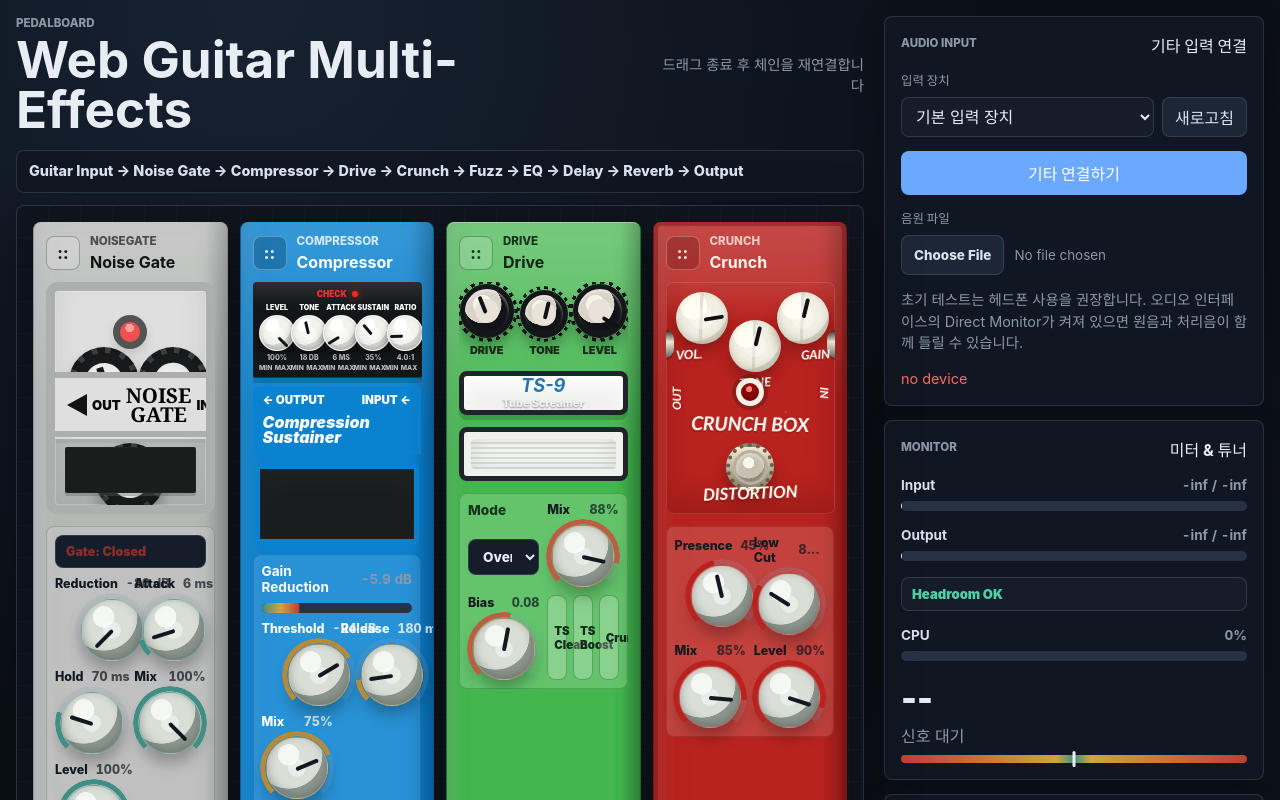
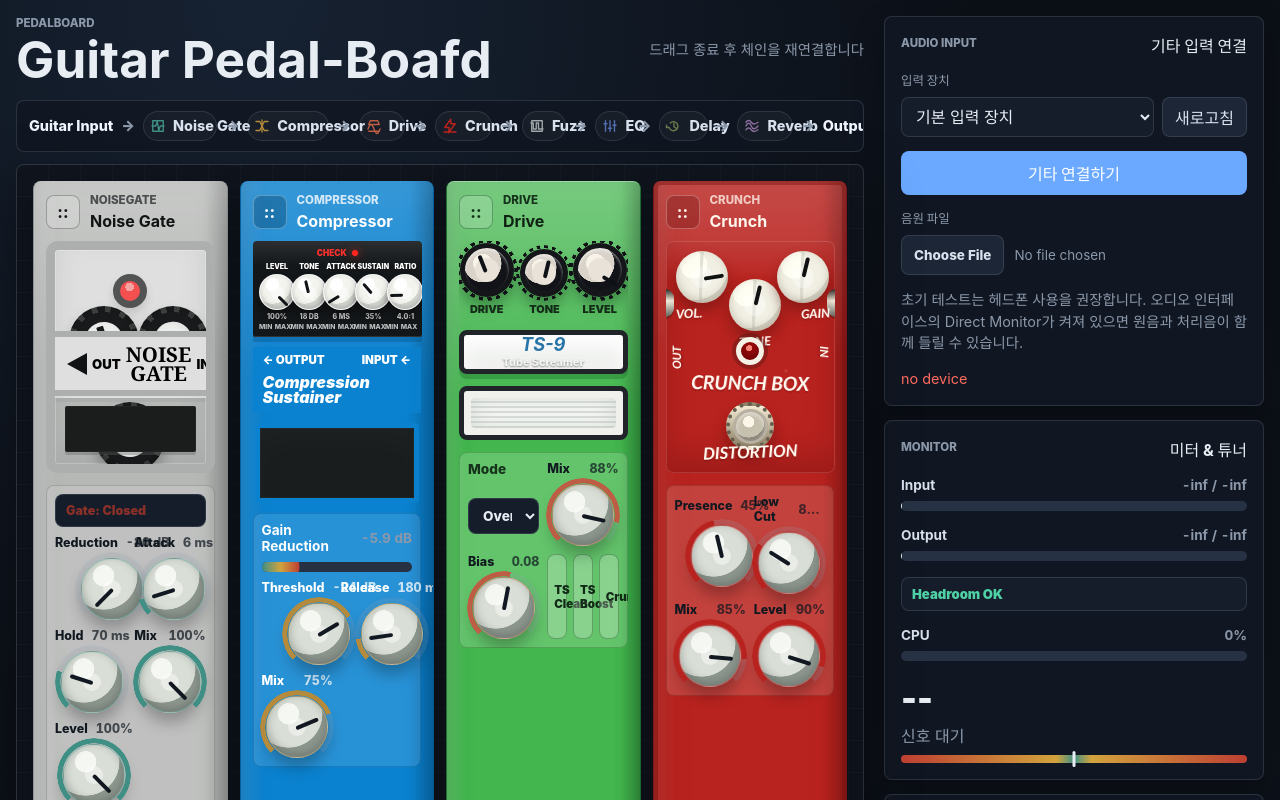
Before and after one commit to kimyounggaur/Guitar-Pedalboard, a React (Vite) app: page / in a window 1280 px wide. Shown: the top 800 px of the page. Built offline with nearby package versions, Linux system fonts and the light colour scheme.

Commit message:
Add chain icons and update app title

```diff
--- a/index.html
+++ b/index.html
@@ -3,7 +3,7 @@
   <head>
     <meta charset="UTF-8" />
     <meta name="viewport" content="width=device-width, initial-scale=1.0" />
-    <title>Web Pedalboard MVP</title>
+    <title>Guitar Pedal-Boafd</title>
   </head>
   <body>
     <div id="root"></div>
--- a/src/components/ChainText.tsx
+++ b/src/components/ChainText.tsx
@@ -1,4 +1,5 @@
 import { usePedalStore } from '../store/pedalStore';
+import { PedalIcon } from './PedalIcon';
 
 export function ChainText() {
   const pedals = usePedalStore((state) => state.pedals);
@@ -13,7 +14,10 @@ export function ChainText() {
         {pedals.map((pedal, index) => (
           <li key={pedal.id}>
             <span>{index + 1}</span>
-            <strong>{pedal.name}</strong>
+            <strong>
+              <PedalIcon type={pedal.type} color={pedal.color} />
+              {pedal.name}
+            </strong>
             {pedal.bypassed && <em>Bypass</em>}
           </li>
         ))}
--- a/src/components/PedalBoard.tsx
+++ b/src/components/PedalBoard.tsx
@@ -17,6 +17,7 @@ import {
 } from '@dnd-kit/sortable';
 import { AudioEngine } from '../audio/AudioEngine';
 import { usePedalStore } from '../store/pedalStore';
+import { PedalIcon } from './PedalIcon';
 import { SortablePedal } from './SortablePedal';
 
 export function PedalBoard() {
@@ -78,13 +79,30 @@ export function PedalBoard() {
       <div className="section-heading">
         <div>
           <p className="eyebrow">Pedalboard</p>
-          <h1>Web Guitar Multi-Effects</h1>
+          <h1>Guitar Pedal-Boafd</h1>
         </div>
         <span className="hint">드래그 종료 후 체인을 재연결합니다</span>
       </div>
 
-      <div className="signal-chain-text" aria-live="polite">
-        {chainText}
+      <div className="signal-chain-text" aria-live="polite" aria-label={chainText}>
+        <span className="chain-endpoint">Guitar Input</span>
+        {pedals.map((pedal) => (
+          <span className="signal-chain-hop" key={pedal.id}>
+            <span className="chain-arrow" aria-hidden="true">
+              -&gt;
+            </span>
+            <span className="chain-effect-pill">
+              <PedalIcon type={pedal.type} color={pedal.color} />
+              <span>{pedal.name}</span>
+            </span>
+          </span>
+        ))}
+        <span className="signal-chain-hop">
+          <span className="chain-arrow" aria-hidden="true">
+            -&gt;
+          </span>
+          <span className="chain-endpoint">Output</span>
+        </span>
       </div>
 
       <DndContext
--- /dev/null
+++ b/src/components/PedalIcon.tsx
@@ -0,0 +1,87 @@
+import type { CSSProperties } from 'react';
+import type { PedalType } from '../audio/types';
+
+interface PedalIconProps {
+  type: PedalType;
+  color?: string;
+}
+
+export function PedalIcon({ type, color = 'var(--accent)' }: PedalIconProps) {
+  const commonProps = {
+    className: 'pedal-type-icon',
+    viewBox: '0 0 24 24',
+    role: 'img' as const,
+    'aria-label': `${type} icon`,
+    style: { '--pedal-icon-color': color } as CSSProperties,
+  };
+
+  switch (type) {
+    case 'noiseGate':
+      return (
+        <svg {...commonProps}>
+          <path d="M4 12h5l2-6 2 12 2-6h5" />
+          <path d="M5 5h14v14H5z" />
+        </svg>
+      );
+    case 'compressor':
+      return (
+        <svg {...commonProps}>
+          <path d="M4 6h5l3 6 3-6h5" />
+          <path d="M4 18h5l3-6 3 6h5" />
+          <path d="M12 4v16" />
+        </svg>
+      );
+    case 'drive':
+      return (
+        <svg {...commonProps}>
+          <path d="M4 16c3-8 5-8 8 0s5 8 8 0" />
+          <path d="M5 19h14" />
+          <path d="M7 5h10l2 5H5z" />
+        </svg>
+      );
+    case 'crunch':
+      return (
+        <svg {...commonProps}>
+          <path d="M13 3 5 14h6l-1 7 9-12h-6z" />
+          <path d="M4 20h16" />
+        </svg>
+      );
+    case 'fuzz':
+      return (
+        <svg {...commonProps}>
+          <path d="M4 8h3v8h4V8h3v8h6" />
+          <path d="M5 5h14v14H5z" />
+        </svg>
+      );
+    case 'eq':
+      return (
+        <svg {...commonProps}>
+          <path d="M6 5v14M12 5v14M18 5v14" />
+          <path d="M4 9h4M10 15h4M16 11h4" />
+        </svg>
+      );
+    case 'delay':
+      return (
+        <svg {...commonProps}>
+          <path d="M7 8a6 6 0 1 1-1.5 5.9" />
+          <path d="M5 14H2v-3" />
+          <path d="M12 8v5l3 2" />
+        </svg>
+      );
+    case 'reverb':
+      return (
+        <svg {...commonProps}>
+          <path d="M4 12c2-5 5-5 7 0s5 5 9 0" />
+          <path d="M4 17c2-3 5-3 7 0s5 3 9 0" />
+          <path d="M4 7c2-3 5-3 7 0s5 3 9 0" />
+        </svg>
+      );
+    default:
+      return (
+        <svg {...commonProps}>
+          <path d="M5 5h14v14H5z" />
+          <path d="M9 9h6v6H9z" />
+        </svg>
+      );
+  }
+}
--- a/src/components/effects/EQPedal.tsx
+++ b/src/components/effects/EQPedal.tsx
@@ -1,4 +1,3 @@
-import type { CSSProperties } from 'react';
 import type { EQParams, PedalParamValue } from '../../audio/types';
 import { SliderControl } from '../SliderControl';
 
@@ -27,21 +26,14 @@ const presets: Record<string, Partial<EQParams>> = {
 function EQFader({ label, value, min, max, step, displayValue, onChange }: EQFaderProps) {
   const progress = max === min ? 0 : (value - min) / (max - min);
   const clampedProgress = Math.min(Math.max(progress, 0), 1);
-  const rotation = -135 + clampedProgress * 270;
+  const position = 100 - clampedProgress * 100;
 
   return (
     <label className="graphic-eq-fader">
       <span>{label}</span>
-      <span
-        className="graphic-eq-knob-shell"
-        style={
-          {
-            '--knob-rotation': `${rotation}deg`,
-            '--knob-fill': `${clampedProgress * 75}%`,
-          } as CSSProperties
-        }
-      >
-        <i aria-hidden="true" />
+      <span className="graphic-eq-slot">
+        <span className="graphic-eq-scale" aria-hidden="true" />
+        <span className="graphic-eq-thumb" style={{ top: `${position}%` }} aria-hidden="true" />
         <input
           type="range"
           min={min}
--- a/src/styles/globals.css
+++ b/src/styles/globals.css
@@ -126,6 +126,9 @@ h2 {
 }
 
 .signal-chain-text {
+  display: flex;
+  align-items: center;
+  gap: 8px;
   overflow-x: auto;
   margin-bottom: 12px;
   padding: 10px 12px;
@@ -137,6 +140,55 @@ h2 {
   font-weight: 800;
   line-height: 1.4;
   white-space: nowrap;
+}
+
+.signal-chain-hop,
+.chain-effect-pill,
+.chain-list strong {
+  display: inline-flex;
+  align-items: center;
+  min-width: 0;
+}
+
+.signal-chain-hop {
+  gap: 8px;
+}
+
+.chain-arrow {
+  color: var(--ink-muted);
+  font-weight: 900;
+}
+
+.chain-effect-pill {
+  gap: 6px;
+  padding: 4px 7px 4px 5px;
+  border: 1px solid rgba(148, 163, 184, 0.18);
+  border-radius: 999px;
+  background: rgba(255, 255, 255, 0.035);
+}
+
+.chain-list strong {
+  gap: 8px;
+}
+
+.chain-endpoint {
+  color: #f0f5ff;
+}
+
+.pedal-type-icon {
+  flex: 0 0 auto;
+  width: 18px;
+  height: 18px;
+  fill: none;
+  stroke: currentColor;
+  stroke-linecap: round;
+  stroke-linejoin: round;
+  stroke-width: 1.85;
+}
+
+.chain-effect-pill .pedal-type-icon,
+.chain-list .pedal-type-icon {
+  color: var(--pedal-icon-color, currentColor);
 }
 
 .pedal-board {
@@ -821,62 +873,6 @@ h2 {
   white-space: nowrap;
 }
 
-.graphic-eq-knob-shell {
-  position: relative;
-  display: grid;
-  width: 54px;
-  height: 54px;
-  place-items: center;
-  border-radius: 50%;
-  background:
-    radial-gradient(circle at 36% 28%, #e8fff0 0 18%, #d7f5df 19% 56%, #9bcba9 57% 100%),
-    conic-gradient(from 225deg, #08120b 0 var(--knob-fill), rgba(4, 35, 16, 0.28) var(--knob-fill) 75%, transparent 75% 100%);
-  box-shadow:
-    0 7px 10px rgba(0, 72, 32, 0.34),
-    inset 0 -3px 7px rgba(62, 115, 73, 0.38);
-}
-
-.graphic-eq-knob-shell::before {
-  content: "";
-  position: absolute;
-  inset: -6px;
-  border-radius: 50%;
-  background: conic-gradient(from 225deg, #061009 0 var(--knob-fill), rgba(2, 6, 4, 0.22) var(--knob-fill) 75%, transparent 75% 100%);
-  -webkit-mask: radial-gradient(circle, transparent 0 58%, #000 59% 70%, transparent 71%);
-  mask: radial-gradient(circle, transparent 0 58%, #000 59% 70%, transparent 71%);
-}
-
-.graphic-eq-knob-shell::after {
-  content: "";
-  position: absolute;
-  top: 7px;
-  left: 50%;
-  width: 4px;
-  height: 22px;
-  border-radius: 999px;
-  background: #07110a;
-  transform: translateX(-50%) rotate(var(--knob-rotation));
-  transform-origin: 50% 20px;
-}
-
-.graphic-eq-knob-shell input {
-  position: absolute;
-  inset: -10px;
-  z-index: 2;
-  width: calc(100% + 20px);
-  height: calc(100% + 20px);
-  opacity: 0;
-  cursor: pointer;
-  touch-action: none;
-}
-
-.graphic-eq-knob-shell i {
-  width: 15px;
-  height: 15px;
-  border-radius: 50%;
-  background: rgba(255, 255, 255, 0.42);
-}
-
 .graphic-eq-slot {
   position: relative;
   display: block;
```
